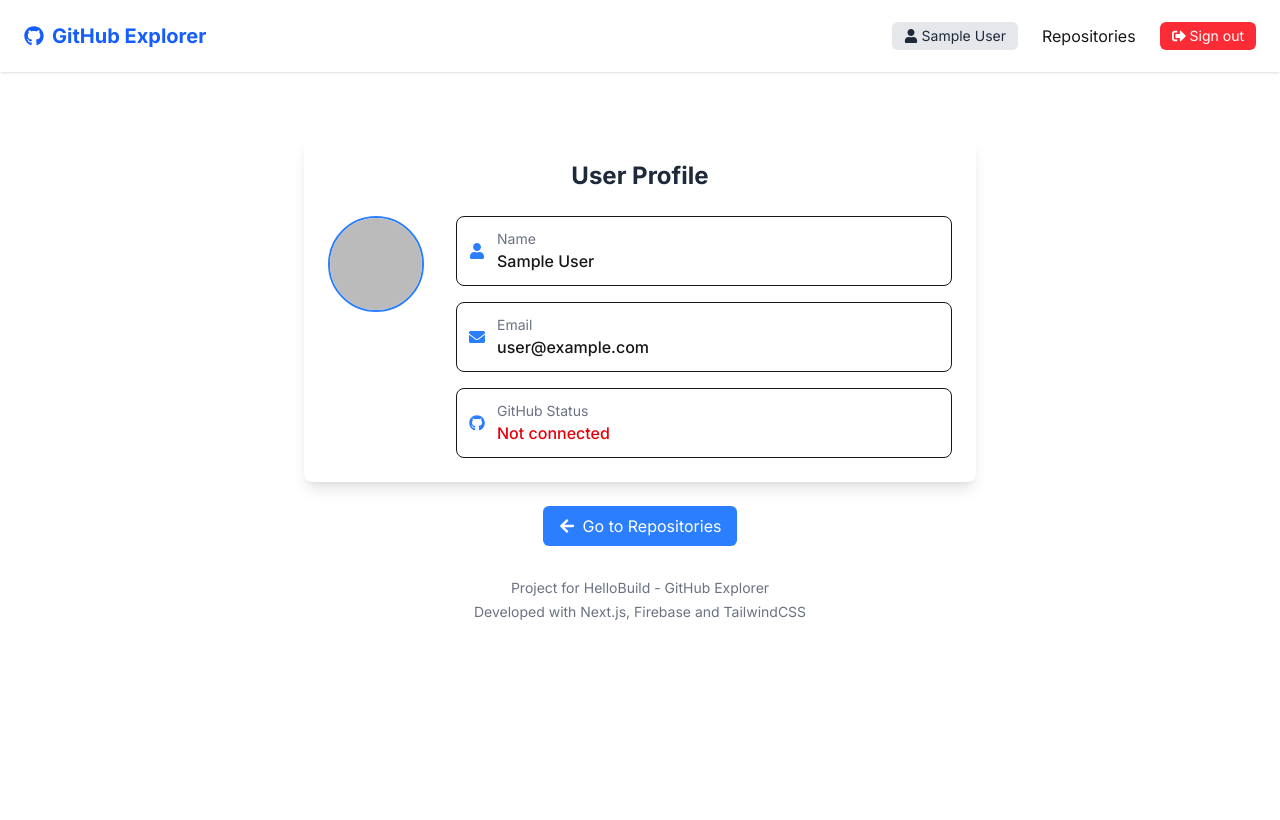
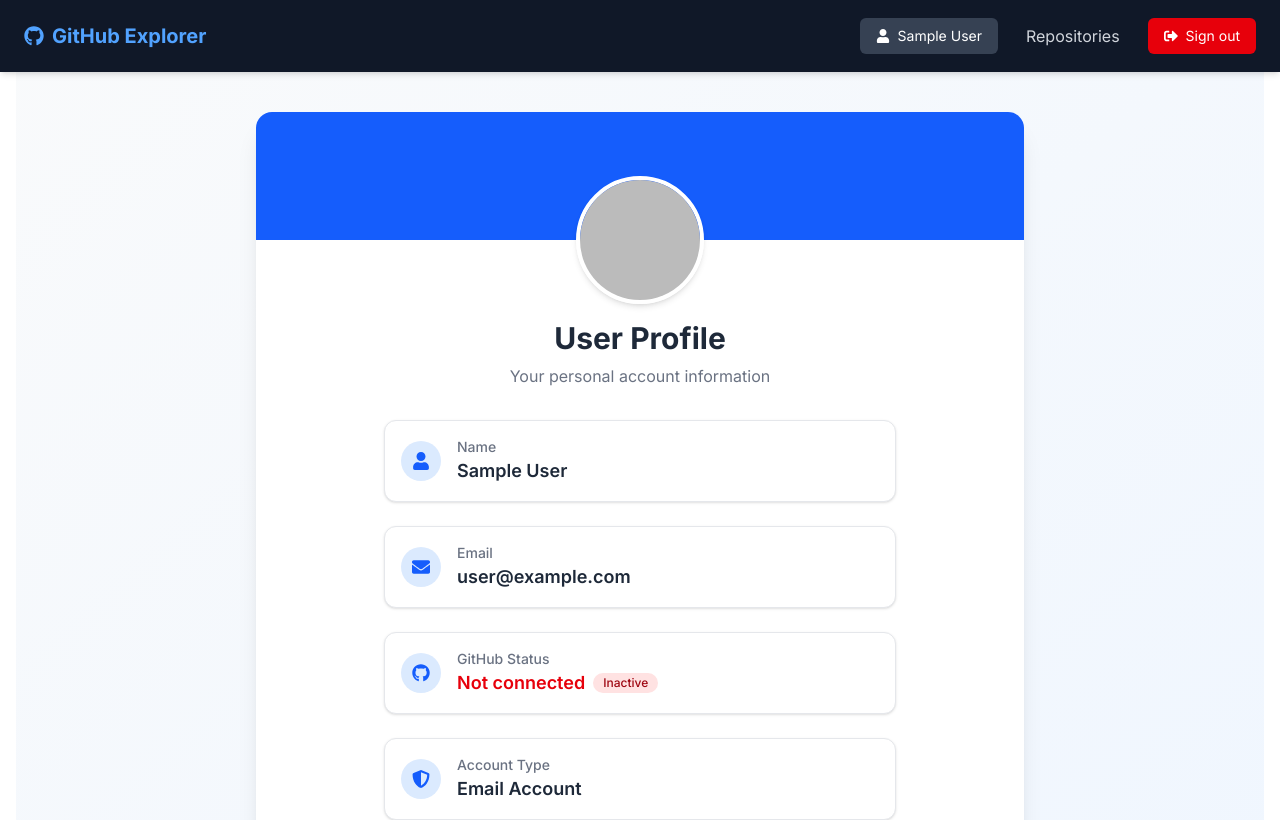
Before and after one commit to cfranco92/hellobuild-app, a Next.js app: page /profile in a window 1280 px wide. Shown: the top 820 px of the page. Built offline with nearby package versions, Linux system fonts and the light colour scheme; no server answers; sample sign-in values are in the browser's storage.

Commit message:
[MAIN] Refactor styles and improve ux

```diff
--- a/src/app/login/page.tsx
+++ b/src/app/login/page.tsx
@@ -55,7 +55,7 @@
 
   if (isRedirecting) {
     return (
-      <main className="min-h-screen bg-gradient-to-br from-gray-50 to-blue-50 flex flex-col items-center justify-center p-6 sm:p-24">
+      <main className="min-h-screen bg-gradient-to-br from-gray-50 to-blue-50 flex flex-col items-center justify-center p-6 sm:p-24 pt-24">
         <div className="text-center bg-white p-8 rounded-xl shadow-lg max-w-md w-full">
           <div className="flex items-center justify-center w-16 h-16 mx-auto mb-4 bg-blue-100 rounded-full">
             <div className="h-10 w-10 animate-spin rounded-full border-4 border-solid border-blue-500 border-t-transparent"></div>
@@ -68,7 +68,7 @@
   }
 
   return (
-    <main className="min-h-screen bg-gradient-to-br from-gray-50 to-blue-50 flex flex-col items-center justify-center p-6 sm:p-24">
+    <main className="min-h-screen bg-gradient-to-br from-gray-50 to-blue-50 flex flex-col items-center justify-center p-6 sm:p-24 pt-24">
       <div className="max-w-md w-full bg-white shadow-xl rounded-2xl p-8 border border-gray-100">
         <div className="flex justify-center mb-6">
           <div className="w-16 h-16 bg-blue-600 rounded-full flex items-center justify-center">
--- a/src/app/page.tsx
+++ b/src/app/page.tsx
@@ -27,7 +27,7 @@
 
   if (isLoading || isPageLoading || !authReady) {
     return (
-      <div className="flex h-screen items-center justify-center bg-gray-50">
+      <div className="flex h-screen items-center justify-center bg-gray-50 pt-16">
         <div className="text-center bg-white p-8 rounded-xl shadow-lg">
           <div className="mb-5 h-16 w-16 animate-spin rounded-full border-4 border-solid border-blue-500 border-t-transparent mx-auto"></div>
           <p className="text-xl font-medium text-gray-700">Loading your GitHub data...</p>
@@ -39,7 +39,7 @@
 
   if (!user) {
     return (
-      <div className="flex h-screen items-center justify-center bg-gray-50">
+      <div className="flex h-screen items-center justify-center bg-gray-50 pt-16">
         <div className="text-center bg-white p-8 rounded-xl shadow-lg">
           <div className="mb-5 h-16 w-16 animate-spin rounded-full border-4 border-solid border-blue-500 border-t-transparent mx-auto"></div>
           <p className="text-xl font-medium text-gray-700">Redirecting to login...</p>
@@ -49,7 +49,7 @@
   }
 
   return (
-    <main className="min-h-screen bg-gradient-to-br from-gray-50 to-blue-50 py-8 px-4 sm:px-6 lg:px-8">
+    <main className="min-h-screen bg-gradient-to-br from-gray-50 to-blue-50 py-8 px-4 sm:px-6 lg:px-8 pt-24">
       <div className="container mx-auto max-w-5xl">
         <div className="bg-white rounded-2xl shadow-lg p-6 mb-8 flex items-center">
           <div className="w-12 h-12 bg-blue-600 rounded-full flex items-center justify-center mr-4">
--- a/src/app/profile/page.tsx
+++ b/src/app/profile/page.tsx
@@ -5,7 +5,7 @@
 import Image from 'next/image';
 import { useAuth } from '@/context/AuthContext';
 import { Footer } from '@/components/layout';
-import { FaUser, FaEnvelope, FaGithub, FaArrowLeft } from 'react-icons/fa';
+import { FaUser, FaEnvelope, FaGithub, FaArrowLeft, FaShieldAlt } from 'react-icons/fa';
 import Link from 'next/link';
 
 export default function ProfilePage() {
@@ -28,57 +28,87 @@
   }
 
   return (
-    <main className="flex flex-col items-center justify-center p-6 sm:p-12 pt-8">
-      <div className="max-w-2xl w-full">
-        <div className="bg-white shadow-lg rounded-lg p-6 mb-6">
-          <h1 className="text-2xl font-bold text-center text-gray-800 mb-6">User Profile</h1>
-
-          <div className="flex flex-col md:flex-row items-center md:items-start">
-            <div className="mb-6 md:mb-0 md:mr-8">
+    <main className="min-h-screen bg-gradient-to-br from-gray-50 to-blue-50 py-12 px-4 sm:px-6 pt-24">
+      <div className="max-w-3xl mx-auto">
+        <div className="bg-white shadow-xl rounded-2xl overflow-hidden">
+          <div className="bg-blue-600 h-32 relative">
+            <div className="absolute left-1/2 transform -translate-x-1/2 -bottom-16">
               {user.photoURL ? (
-                <div className="relative w-24 h-24 rounded-full overflow-hidden border-2 border-blue-500">
+                <div className="relative w-32 h-32 rounded-full overflow-hidden border-4 border-white shadow-md" style={{ height: '128px', width: '128px' }}>
                   <Image
                     src={user.photoURL}
                     alt="Profile photo"
                     fill
                     className="object-cover"
-                    sizes="(max-width: 768px) 96px, 96px"
+                    sizes="128px"
+                    priority
                   />
                 </div>
               ) : (
-                <div className="w-24 h-24 rounded-full bg-blue-500 flex items-center justify-center text-white text-3xl">
+                <div className="w-32 h-32 rounded-full bg-blue-500 flex items-center justify-center text-white text-4xl border-4 border-white shadow-md">
                   {user.displayName?.charAt(0).toUpperCase() || 'U'}
                 </div>
               )}
             </div>
+          </div>
 
-            <div className="flex-1 space-y-4">
-              <div className="flex items-center p-3 border rounded-lg">
-                <FaUser className="text-blue-500 mr-3" />
-                <div>
-                  <div className="text-sm text-gray-500">Name</div>
-                  <div className="font-medium">{user.displayName || 'GitHub User'}</div>
+          <div className="pt-20 pb-8 px-6 sm:px-10">
+            <h1 className="text-2xl sm:text-3xl font-bold text-center text-gray-800 mb-2">User Profile</h1>
+            <p className="text-gray-500 text-center mb-8">Your personal account information</p>
+
+            <div className="space-y-6 max-w-lg mx-auto">
+              <div className="bg-white rounded-xl border border-gray-200 shadow-sm hover:shadow-md transition-shadow p-4 flex items-center">
+                <div className="w-10 h-10 rounded-full bg-blue-100 flex items-center justify-center flex-shrink-0 mr-4">
+                  <FaUser className="text-blue-600 text-lg" />
+                </div>
+                <div className="flex-1">
+                  <div className="text-sm text-gray-500 font-medium">Name</div>
+                  <div className="font-semibold text-gray-800 text-lg">{user.displayName || 'GitHub User'}</div>
                 </div>
               </div>
 
-              <div className="flex items-center p-3 border rounded-lg">
-                <FaEnvelope className="text-blue-500 mr-3" />
-                <div>
-                  <div className="text-sm text-gray-500">Email</div>
-                  <div className="font-medium">{user.email || 'Not available'}</div>
+              <div className="bg-white rounded-xl border border-gray-200 shadow-sm hover:shadow-md transition-shadow p-4 flex items-center">
+                <div className="w-10 h-10 rounded-full bg-blue-100 flex items-center justify-center flex-shrink-0 mr-4">
+                  <FaEnvelope className="text-blue-600 text-lg" />
+                </div>
+                <div className="flex-1">
+                  <div className="text-sm text-gray-500 font-medium">Email</div>
+                  <div className="font-semibold text-gray-800 text-lg">{user.email || 'Not available'}</div>
                 </div>
               </div>
 
-              <div className="flex items-center p-3 border rounded-lg">
-                <FaGithub className="text-blue-500 mr-3" />
-                <div>
-                  <div className="text-sm text-gray-500">GitHub Status</div>
-                  <div className="font-medium">
-                    {user.githubToken ? (
-                      <span className="text-green-600">Connected</span>
-                    ) : (
-                      <span className="text-red-600">Not connected</span>
-                    )}
+              <div className="bg-white rounded-xl border border-gray-200 shadow-sm hover:shadow-md transition-shadow p-4 flex items-center">
+                <div className="w-10 h-10 rounded-full bg-blue-100 flex items-center justify-center flex-shrink-0 mr-4">
+                  <FaGithub className="text-blue-600 text-lg" />
+                </div>
+                <div className="flex-1">
+                  <div className="text-sm text-gray-500 font-medium">GitHub Status</div>
+                  {user.githubToken ? (
+                    <div className="flex items-center">
+                      <span className="font-semibold text-green-600 text-lg mr-2">Connected</span>
+                      <span className="inline-flex items-center px-2.5 py-0.5 rounded-full text-xs font-medium bg-green-100 text-green-800">
+                        Active
+                      </span>
+                    </div>
+                  ) : (
+                    <div className="flex items-center">
+                      <span className="font-semibold text-red-600 text-lg mr-2">Not connected</span>
+                      <span className="inline-flex items-center px-2.5 py-0.5 rounded-full text-xs font-medium bg-red-100 text-red-800">
+                        Inactive
+                      </span>
+                    </div>
+                  )}
+                </div>
+              </div>
+
+              <div className="bg-white rounded-xl border border-gray-200 shadow-sm hover:shadow-md transition-shadow p-4 flex items-center">
+                <div className="w-10 h-10 rounded-full bg-blue-100 flex items-center justify-center flex-shrink-0 mr-4">
+                  <FaShieldAlt className="text-blue-600 text-lg" />
+                </div>
+                <div className="flex-1">
+                  <div className="text-sm text-gray-500 font-medium">Account Type</div>
+                  <div className="font-semibold text-gray-800 text-lg">
+                    {user.githubToken ? 'GitHub OAuth User' : 'Email Account'}
                   </div>
                 </div>
               </div>
@@ -86,15 +116,17 @@
           </div>
         </div>
 
-        <div className="mt-6 text-center">
-          <Link href="/" className="inline-flex items-center bg-blue-500 text-white px-4 py-2 rounded-md hover:bg-blue-600 transition-colors">
+        <div className="mt-8 text-center">
+          <Link
+            href="/"
+            className="inline-flex items-center bg-blue-600 hover:bg-blue-700 text-white px-6 py-3 rounded-lg font-medium shadow-md hover:shadow-lg transition-all cursor-pointer"
+          >
             <FaArrowLeft className="mr-2" /> Go to Repositories
           </Link>
         </div>
-
-        <div className="mt-6">
-          <Footer />
-        </div>
+      </div>
+      <div className="mt-12">
+        <Footer />
       </div>
     </main>
   );
--- a/src/components/layout/Navbar.tsx
+++ b/src/components/layout/Navbar.tsx
@@ -43,17 +43,17 @@
   };
 
   return (
-    <nav className="bg-white dark:bg-gray-800 shadow-sm py-4 px-4 sm:px-6">
+    <nav className="bg-gray-900 shadow-md py-4 px-4 sm:px-6 fixed top-0 left-0 right-0 z-50">
       <div className="container mx-auto flex justify-between items-center">
         <div className="flex items-center">
-          <Link href="/" className="flex items-center text-xl font-bold text-blue-600 dark:text-blue-400">
+          <Link href="/" className="flex items-center text-xl font-bold text-blue-400 hover:text-blue-300 transition-colors cursor-pointer">
             <FaGithub className="mr-2" />
             <span>GitHub Explorer</span>
           </Link>
         </div>
 
         <button
-          className="md:hidden text-gray-600 hover:text-gray-900 dark:text-gray-300 dark:hover:text-white focus:outline-none"
+          className="md:hidden text-gray-300 hover:text-white focus:outline-none cursor-pointer"
           onClick={toggleMobileMenu}
           aria-label="Toggle menu"
         >
@@ -65,16 +65,20 @@
             <div className="flex items-center">
               <button
                 onClick={navigateToProfile}
-                className="flex items-center text-sm bg-gray-200 dark:bg-gray-700 hover:bg-gray-300 dark:hover:bg-gray-600 text-gray-800 dark:text-white px-3 py-1 rounded-md mr-2"
+                className="flex items-center text-sm bg-gray-700 hover:bg-gray-600 text-white px-4 py-2 rounded-md mr-3 transition-colors cursor-pointer"
                 aria-label="View profile"
               >
-                <FaUser className="mr-1" />
+                <FaUser className="mr-2" />
                 <span>{user.displayName || 'Profile'}</span>
               </button>
 
               <Link
                 href="/"
-                className={`px-4 py-2 hover:bg-gray-200 dark:hover:bg-gray-700 rounded transition-colors ${pathname === '/' ? 'font-semibold text-blue-600 dark:text-blue-400' : ''}`}
+                className={`px-4 py-2 hover:bg-gray-700 rounded-md transition-colors cursor-pointer ${
+                  pathname === '/'
+                    ? 'font-semibold text-blue-400 bg-gray-800'
+                    : 'text-gray-300 hover:text-white'
+                }`}
               >
                 Repositories
               </Link>
@@ -82,17 +86,17 @@
               <button
                 onClick={handleLogout}
                 disabled={isLoggingOut}
-                className="flex items-center text-sm bg-red-500 hover:bg-red-600 text-white px-3 py-1 rounded-md ml-2"
+                className="flex items-center text-sm bg-red-600 hover:bg-red-700 text-white px-4 py-2 rounded-md ml-3 transition-colors cursor-pointer disabled:opacity-75 disabled:cursor-not-allowed"
                 aria-label="Sign out"
               >
-                <FaSignOutAlt className="mr-1" />
+                <FaSignOutAlt className="mr-2" />
                 <span>{isLoggingOut ? 'Signing out...' : 'Sign out'}</span>
               </button>
             </div>
           ) : (
             <button
               onClick={navigateToLogin}
-              className="text-sm bg-blue-500 hover:bg-blue-600 text-white px-3 py-1 rounded-md"
+              className="text-sm bg-blue-600 hover:bg-blue-700 text-white px-4 py-2 rounded-md transition-colors cursor-pointer"
             >
               Sign in
             </button>
@@ -101,12 +105,12 @@
       </div>
 
       {mobileMenuOpen && (
-        <div className="md:hidden mt-4 pt-2 border-t border-gray-200 dark:border-gray-700">
+        <div className="md:hidden mt-4 pt-2 border-t border-gray-700">
           {user ? (
             <div className="flex flex-col space-y-2">
               <button
                 onClick={navigateToProfile}
-                className="flex items-center text-sm hover:bg-gray-200 dark:hover:bg-gray-700 text-gray-800 dark:text-white px-3 py-2 rounded-md"
+                className="flex items-center text-sm hover:bg-gray-700 text-white px-3 py-2 rounded-md transition-colors cursor-pointer"
                 aria-label="View profile"
               >
                 <FaUser className="mr-2" />
@@ -115,7 +119,11 @@
 
               <Link
                 href="/"
-                className={`flex items-center px-3 py-2 hover:bg-gray-200 dark:hover:bg-gray-700 rounded transition-colors ${pathname === '/' ? 'font-semibold text-blue-600 dark:text-blue-400' : 'text-gray-800 dark:text-white'}`}
+                className={`flex items-center px-3 py-2 hover:bg-gray-700 rounded-md transition-colors cursor-pointer ${
+                  pathname === '/'
+                    ? 'font-semibold text-blue-400 bg-gray-800'
+                    : 'text-gray-300 hover:text-white'
+                }`}
                 onClick={() => setMobileMenuOpen(false)}
               >
                 <FaGithub className="mr-2" />
@@ -125,7 +133,7 @@
               <button
                 onClick={handleLogout}
                 disabled={isLoggingOut}
-                className="flex items-center text-sm text-red-600 hover:bg-red-100 dark:hover:bg-red-900 dark:text-red-400 px-3 py-2 rounded-md"
+                className="flex items-center text-sm bg-red-600 hover:bg-red-700 text-white px-3 py-2 rounded-md transition-colors cursor-pointer disabled:opacity-75 disabled:cursor-not-allowed"
                 aria-label="Sign out"
               >
                 <FaSignOutAlt className="mr-2" />
@@ -135,7 +143,7 @@
           ) : (
             <button
               onClick={navigateToLogin}
-              className="w-full flex justify-center text-sm bg-blue-500 hover:bg-blue-600 text-white px-3 py-2 rounded-md"
+              className="w-full flex justify-center text-sm bg-blue-600 hover:bg-blue-700 text-white px-3 py-2 rounded-md transition-colors cursor-pointer"
             >
               Sign in
             </button>
```
